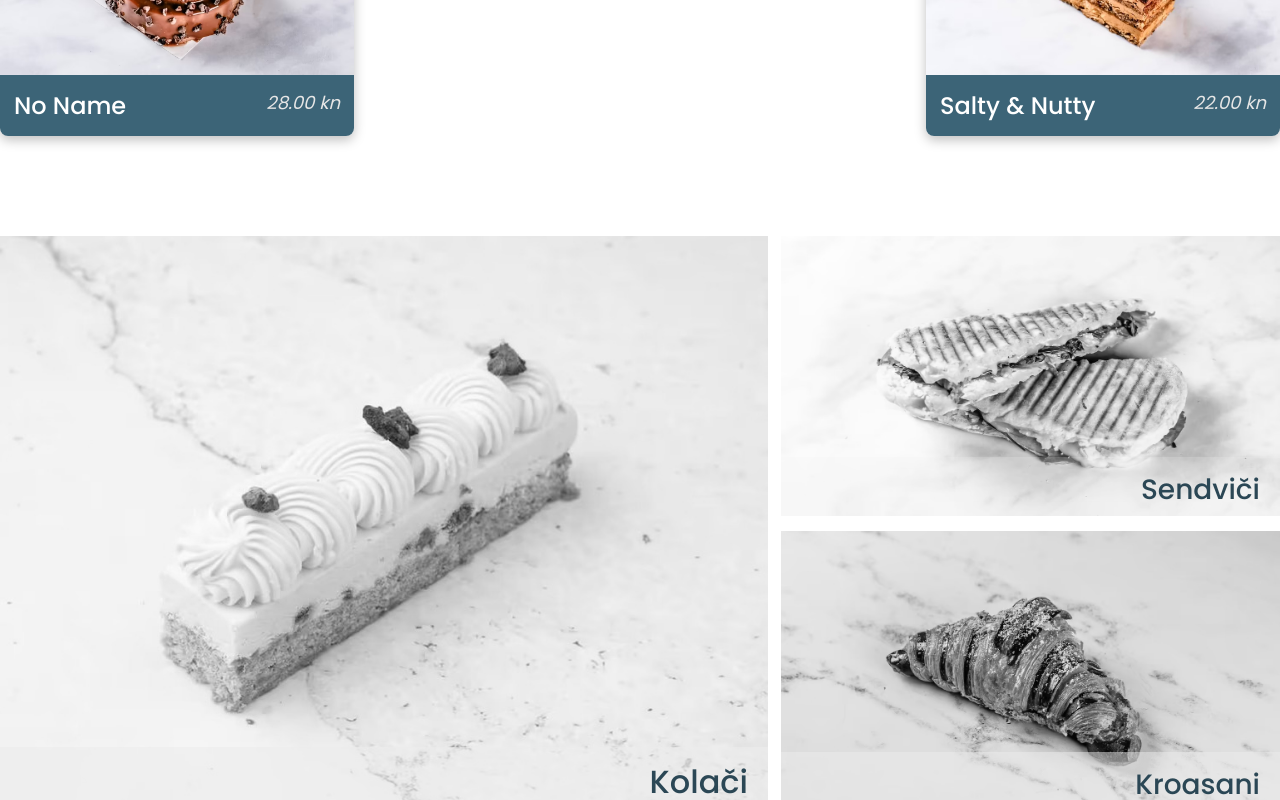
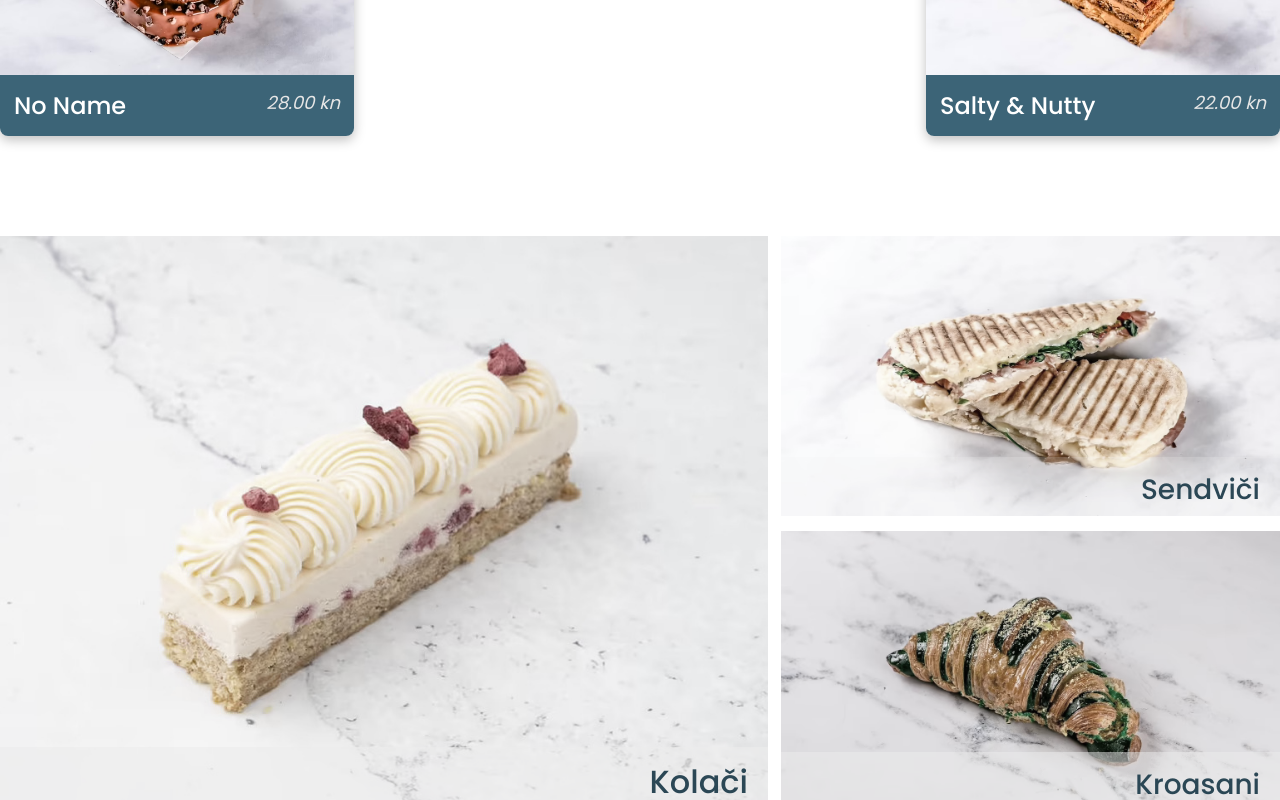
Before and after one commit to pacho26/meet-mia-web-design, a Nuxt app: page / in a window 1280 px wide. Shown: the part 2000-2800 px from the top of the page. Built offline with nearby package versions, Linux system fonts and the light colour scheme; a web font is replaced by a local one.

Commit message:
Change grayscale

```diff
--- a/pages/index.vue
+++ b/pages/index.vue
@@ -164,7 +164,7 @@ main {
 
     img {
       filter: gray;
-      -webkit-filter: grayscale(1);
+      -webkit-filter: grayscale(0.5);
       -webkit-transition: all 0.25s ease-in-out;
 
       &:hover {
```
